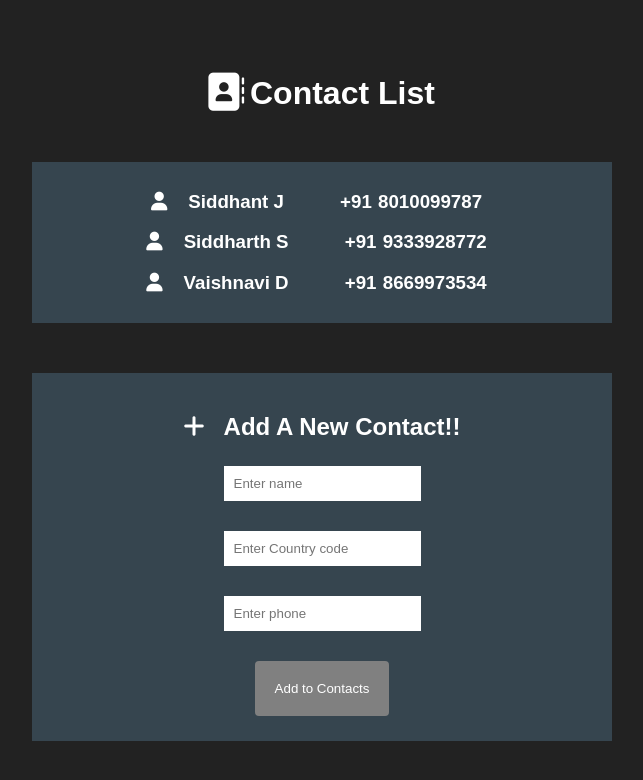
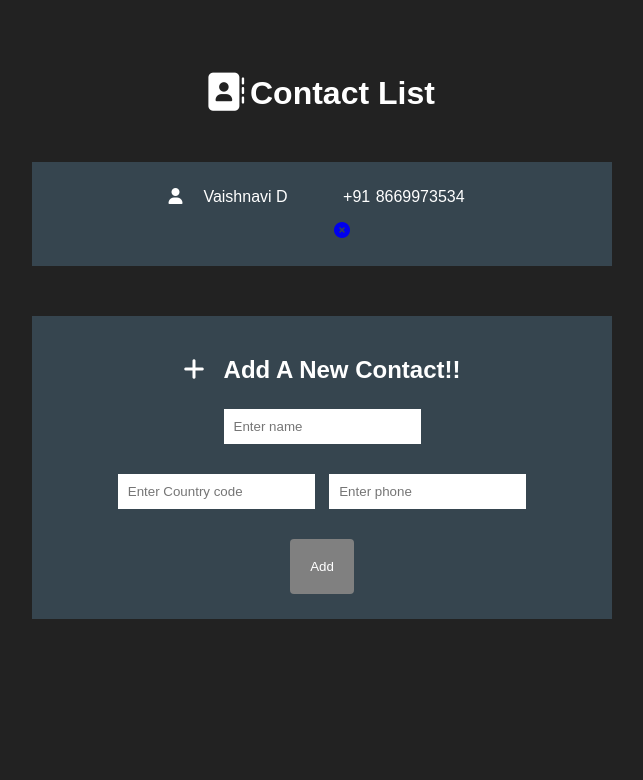
Before and after one commit to Sid-0602/MERN-WEB-DEV--23, a Node server app: page / in a window 1280 px wide. Shown: the top 780 px of the page, without its empty margins (318-961 px from the left). Run offline with Node 20, Linux system fonts and the light colour scheme; some libraries are stand-ins or nearby versions.

Commit message:
Express App Push

```diff
--- a/BackEnd/Projects/Contact-List/assets/css/home.css
+++ b/BackEnd/Projects/Contact-List/assets/css/home.css
@@ -10,6 +10,7 @@ body{
     margin-top:75px;
     color: white;
 }
+
 
 #list-items{
     margin-left: 350px;
@@ -110,4 +111,8 @@ input:focus {
 .button:hover span:after {
     opacity: 1;
     right: 0;
-  }
+}
+
+.delete-button{
+    color:white;
+}
--- a/BackEnd/Projects/Contact-List/index.js
+++ b/BackEnd/Projects/Contact-List/index.js
@@ -78,6 +78,20 @@ app.post("/create-contact", (req, res) => {
     return res.redirect('/');
 });
 
+//for deleting a contact, get query from url.
+app.get('/delete-contact/',function(req,res){
+    //query and string params.
+    console.log(req.query);
+    let phone=req.params.phone;
+
+    let contactIndex = contactList.findIndex(contact => contact.phone == phone);
+    if(contactIndex!=-1){
+        contactList.splice(contactIndex,1);
+    }
+
+    return res.redirect('back');
+})
+
 app.listen(port,function(err){
     if(err){
         console.log("Error!!",err);
--- a/BackEnd/Projects/Contact-List/views/home.ejs
+++ b/BackEnd/Projects/Contact-List/views/home.ejs
@@ -16,10 +16,21 @@
         <div id="list-items">
             <ul>
                 <% for(let i of contact_list) {%>
-                    <li>
-                        <h3><i class="fa-solid fa-user"></i><span id="render-left"><%= i.my_name %></span>
-                            <span id="render-center"><%= i.my_cc %></span>
-                            <span id="render-right"><%= i.my_phone %></span></h3>
+                    <li class="contact">
+                        <div class="details">
+                                <p><i class="fa-solid fa-user"></i><span id="render-left"><%= i.my_name %></span>
+                                    <span id="render-center"><%= i.my_cc %></span>
+                                    <span id="render-right"><%= i.my_phone %></span>
+
+                                </p>
+                        </div>
+                        <div>
+                            <span class="delete-button"><a href="/delete-contact/?phone=<%= i.my_phone%>">
+                                <i class="fa-sharp fa-solid fa-circle-xmark"></i>
+                            </a></span>
+                        </div>
+
+
                     </li>
                 <%}%>
             </ul>
@@ -31,14 +42,12 @@
                 <div id="enter-name">
                     <input type="text" name="my_name" placeholder="Enter name" required>
                 </div>
-                <div id="enter-code">
+                <div id="enter-number">
                     <input type="text" name="my_cc" placeholder="Enter Country code" required>
-                </div>
-                <div id="enter-number">
                     <input type="number" name="my_phone" placeholder="Enter phone">
                 </div>
 
-                <button type="submit"class="button">Add to Contacts</button>
+                <button type="submit"class="button">Add</button>
             </form>
 
         </div>
```
